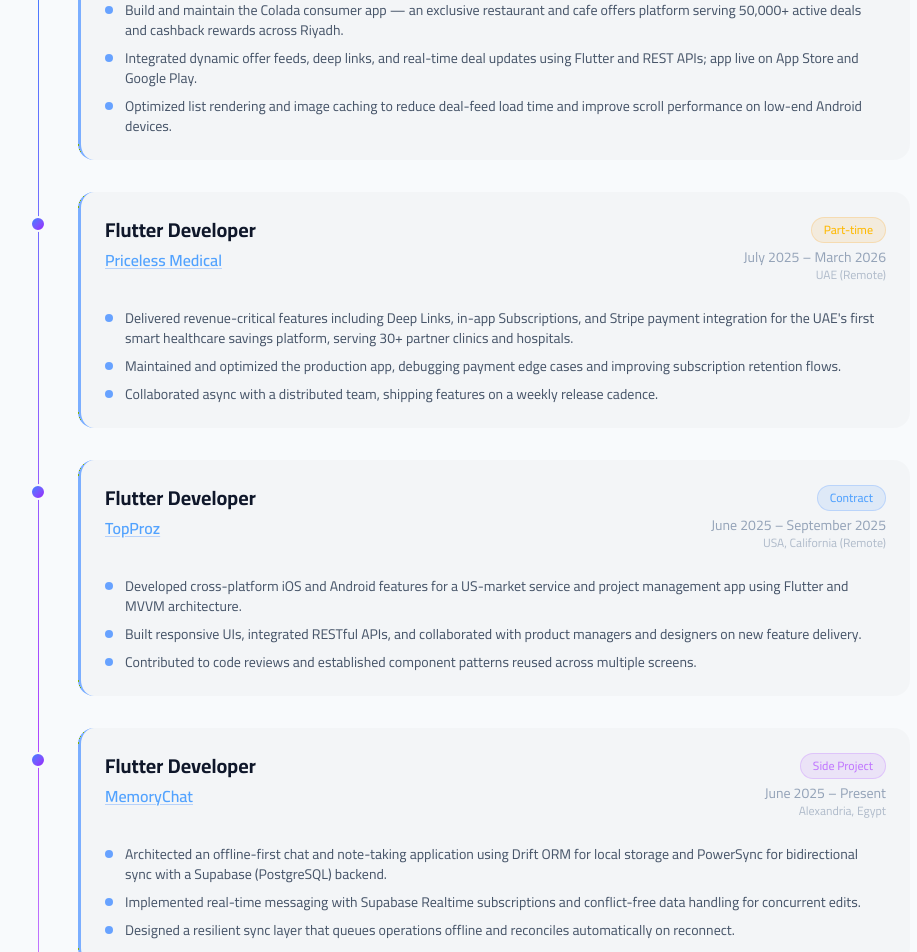
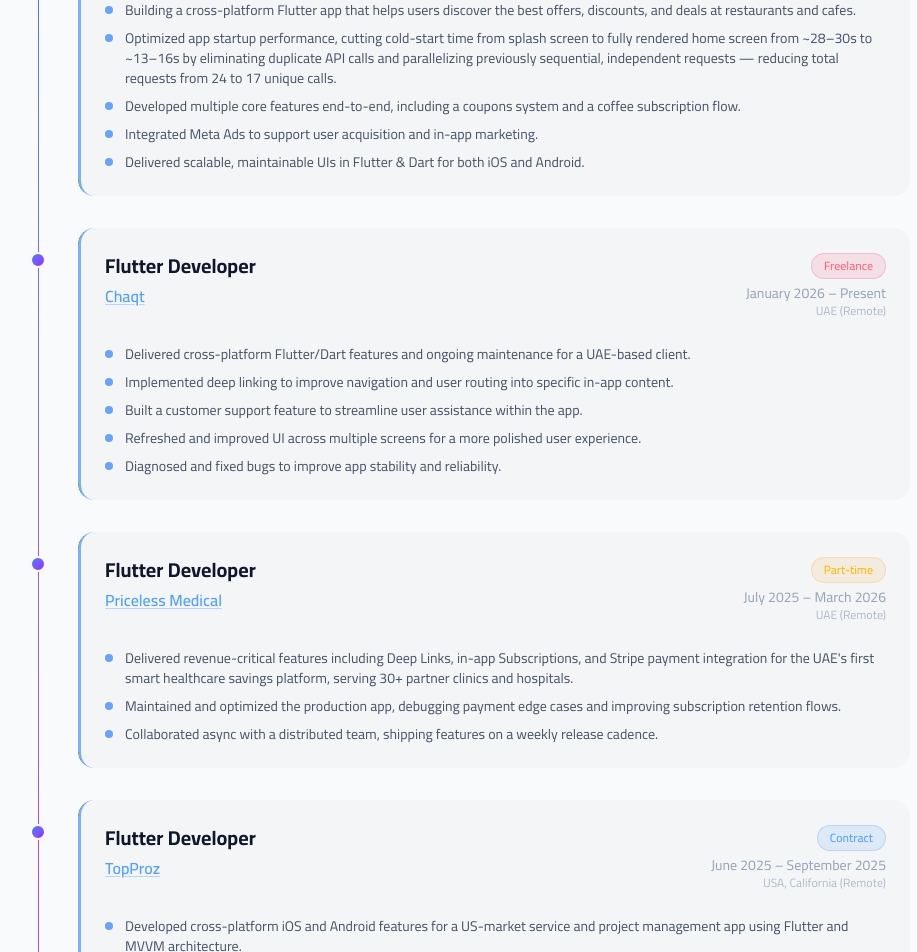
Before and after one commit to A7med3li011/Adel-PORTFOLIO, a Next.js app: page / in a window 1280 px wide. Shown: the part 2460-3412 px from the top of the page, without its empty margins (178-1095 px from the left). Built offline with nearby package versions, Linux system fonts and the light colour scheme.

Commit message:
feat: update experience entries with new roles and achievements

```diff
--- a/app/data/experience.ts
+++ b/app/data/experience.ts
@@ -18,9 +18,26 @@
     type: "Contract",
     url: "https://coladaapp.io/en/",
     points: [
-      "Build and maintain the Colada consumer app — an exclusive restaurant and cafe offers platform serving 50,000+ active deals and cashback rewards across Riyadh.",
-      "Integrated dynamic offer feeds, deep links, and real-time deal updates using Flutter and REST APIs; app live on App Store and Google Play.",
-      "Optimized list rendering and image caching to reduce deal-feed load time and improve scroll performance on low-end Android devices.",
+      "Building a cross-platform Flutter app that helps users discover the best offers, discounts, and deals at restaurants and cafes.",
+      "Optimized app startup performance, cutting cold-start time from splash screen to fully rendered home screen from ~28–30s to ~13–16s by eliminating duplicate API calls and parallelizing previously sequential, independent requests — reducing total requests from 24 to 17 unique calls.",
+      "Developed multiple core features end-to-end, including a coupons system and a coffee subscription flow.",
+      "Integrated Meta Ads to support user acquisition and in-app marketing.",
+      "Delivered scalable, maintainable UIs in Flutter & Dart for both iOS and Android.",
+    ],
+  },
+  {
+    company: "Chaqt",
+    role: "Flutter Developer",
+    period: "January 2026 – Present",
+    location: "UAE (Remote)",
+    type: "Freelance",
+    url: "https://chaqt.com/",
+    points: [
+      "Delivered cross-platform Flutter/Dart features and ongoing maintenance for a UAE-based client.",
+      "Implemented deep linking to improve navigation and user routing into specific in-app content.",
+      "Built a customer support feature to streamline user assistance within the app.",
+      "Refreshed and improved UI across multiple screens for a more polished user experience.",
+      "Diagnosed and fixed bugs to improve app stability and reliability.",
     ],
   },
   {
@@ -57,9 +74,10 @@
     type: "Side Project",
     url: "https://memorychat.app/ar/",
     points: [
-      "Architected an offline-first chat and note-taking application using Drift ORM for local storage and PowerSync for bidirectional sync with a Supabase (PostgreSQL) backend.",
-      "Implemented real-time messaging with Supabase Realtime subscriptions and conflict-free data handling for concurrent edits.",
-      "Designed a resilient sync layer that queues operations offline and reconciles automatically on reconnect.",
+      "Own the full software lifecycle — development, database design (Supabase / PostgreSQL), and mobile application quality — for a cross-platform productivity app built on a zero-knowledge encryption architecture.",
+      "Reduced login time by 66% (~21s → ~7s) by profiling real bottlenecks and migrating RSA key generation from pure Dart to a native Go library, cutting key generation from ~7s to ~200ms.",
+      "Replaced redundant database query patterns with upsert operations and parallelized previously sequential calls, eliminating unnecessary round-trips and redundant Google Drive delete operations.",
+      "Designed and maintained secure data flows for encrypted user data across devices.",
     ],
   },
   {
```
